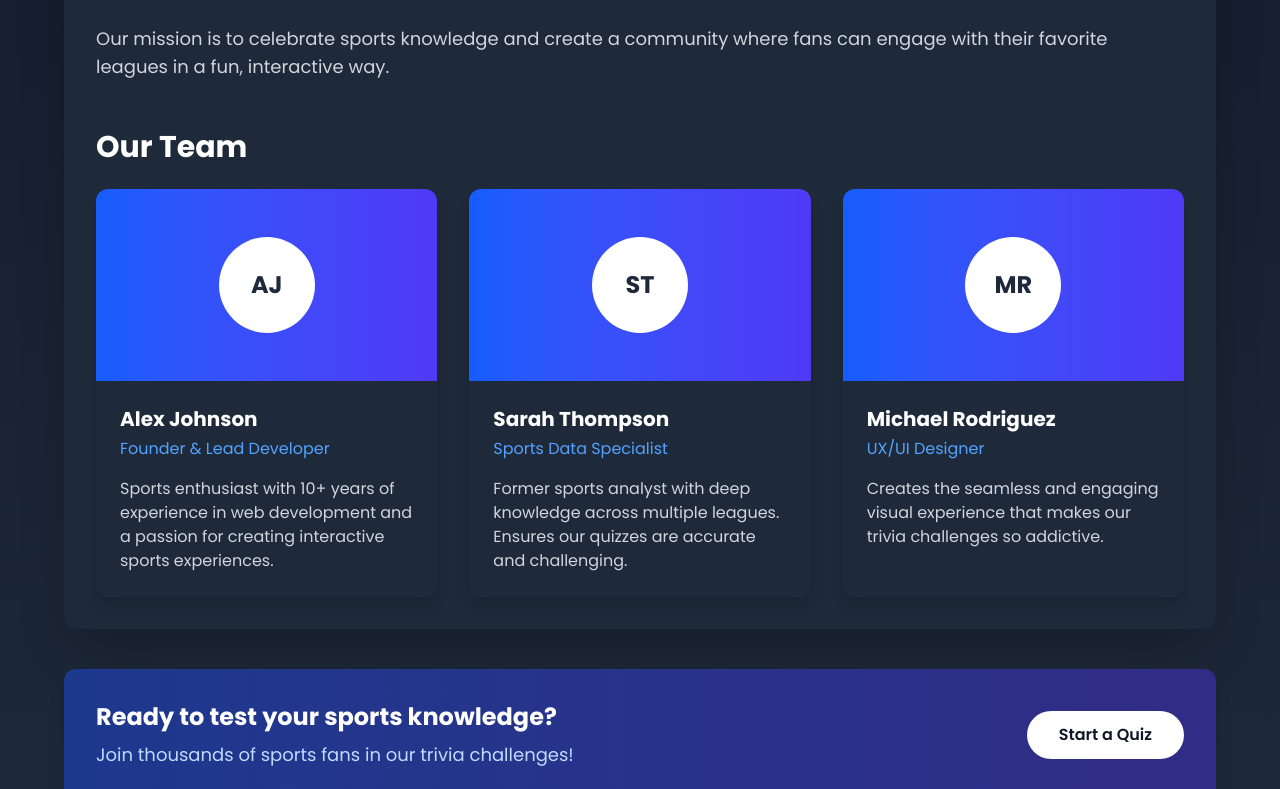
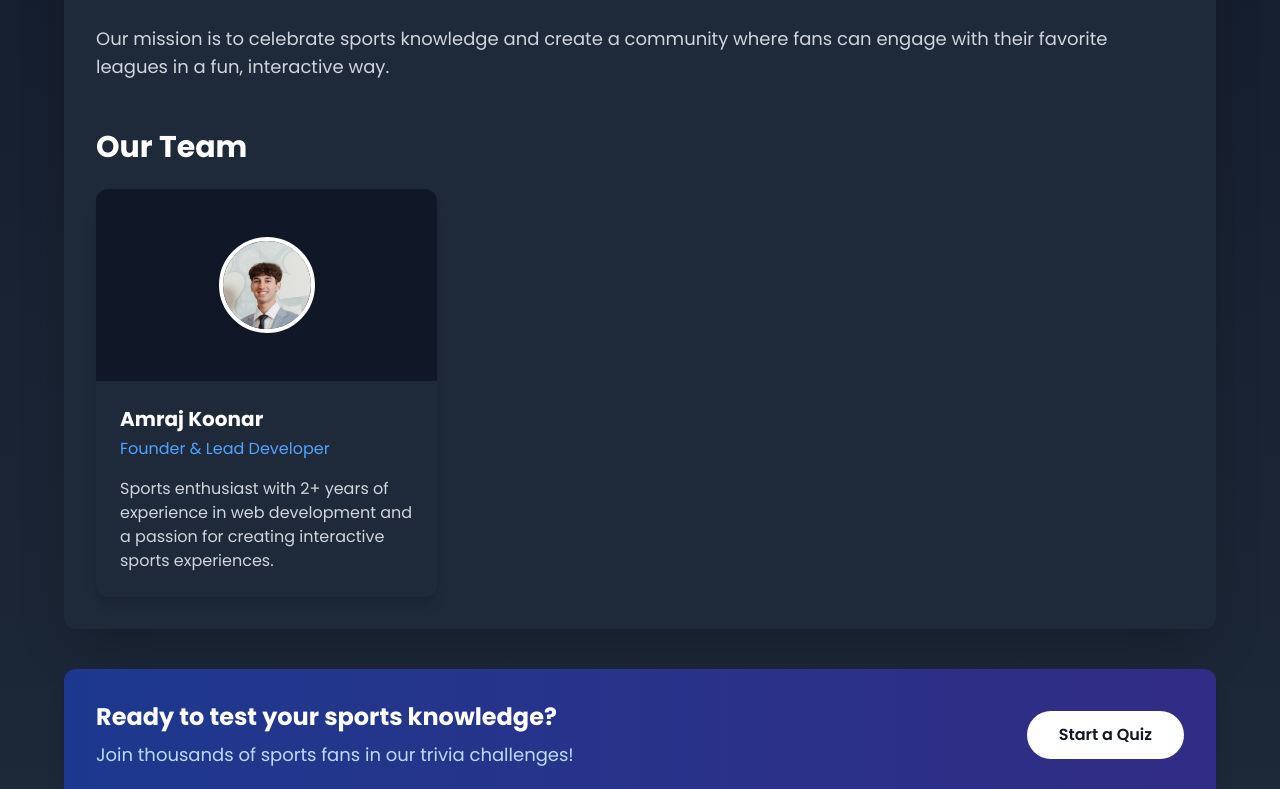
Before and after one commit to AmrajKoonar/SportoQuiz, a Next.js app in the folder sportoquiz/: page /about in a window 1280 px wide. Shown: the part 578-1367 px from the top of the page. Built offline with nearby package versions, Linux system fonts and the light colour scheme.

Commit message:
Added image of myself to my team card in about section of website.

```diff
--- a/sportoquiz/src/app/about/page.tsx
+++ b/sportoquiz/src/app/about/page.tsx
@@ -1,6 +1,7 @@
 'use client';
 
 import { useState } from 'react';
+import Image from 'next/image';
 import Link from 'next/link';
 import { motion } from 'framer-motion';
 
@@ -16,22 +17,10 @@ export default function About() {
 
   const teamMembers = [
     {
-      name: 'Alex Johnson',
+      name: 'Amraj Koonar',
       role: 'Founder & Lead Developer',
-      bio: 'Sports enthusiast with 10+ years of experience in web development and a passion for creating interactive sports experiences.',
-      avatar: '/images/team/alex.jpg'
-    },
-    {
-      name: 'Sarah Thompson',
-      role: 'Sports Data Specialist',
-      bio: 'Former sports analyst with deep knowledge across multiple leagues. Ensures our quizzes are accurate and challenging.',
-      avatar: '/images/team/sarah.jpg'
-    },
-    {
-      name: 'Michael Rodriguez',
-      role: 'UX/UI Designer',
-      bio: 'Creates the seamless and engaging visual experience that makes our trivia challenges so addictive.',
-      avatar: '/images/team/michael.jpg'
+      bio: 'Sports enthusiast with 2+ years of experience in web development and a passion for creating interactive sports experiences.',
+      avatar: '/images/team/amraj_pfp.JPG'
     }
   ];
 
@@ -153,11 +142,15 @@ export default function About() {
                     transition={{ delay: index * 0.1, duration: 0.5 }}
                     className="bg-gray-800 rounded-xl overflow-hidden shadow-lg"
                   >
-                    <div className="h-48 bg-gradient-to-r from-blue-600 to-indigo-600 flex items-center justify-center">
-                      <div className="w-24 h-24 rounded-full bg-white flex items-center justify-center text-gray-800 text-2xl font-bold">
-                        {member.name.split(' ').map(n => n[0]).join('')}
-                      </div>
-                    </div>
+                   <div className="h-48 flex items-center justify-center bg-gray-900">
+                     <Image
+                       src={member.avatar}
+                       alt={member.name}
+                       width={96}
+                       height={96}
+                       className="rounded-full border-4 border-white"
+                     />
+                   </div>
                     <div className="p-6">
                       <h3 className="text-xl font-bold text-white mb-1">{member.name}</h3>
                       <p className="text-blue-400 mb-4">{member.role}</p>
```
Also changed, not shown: sportoquiz/public/images/team/amraj_pfp.JPG (added).
